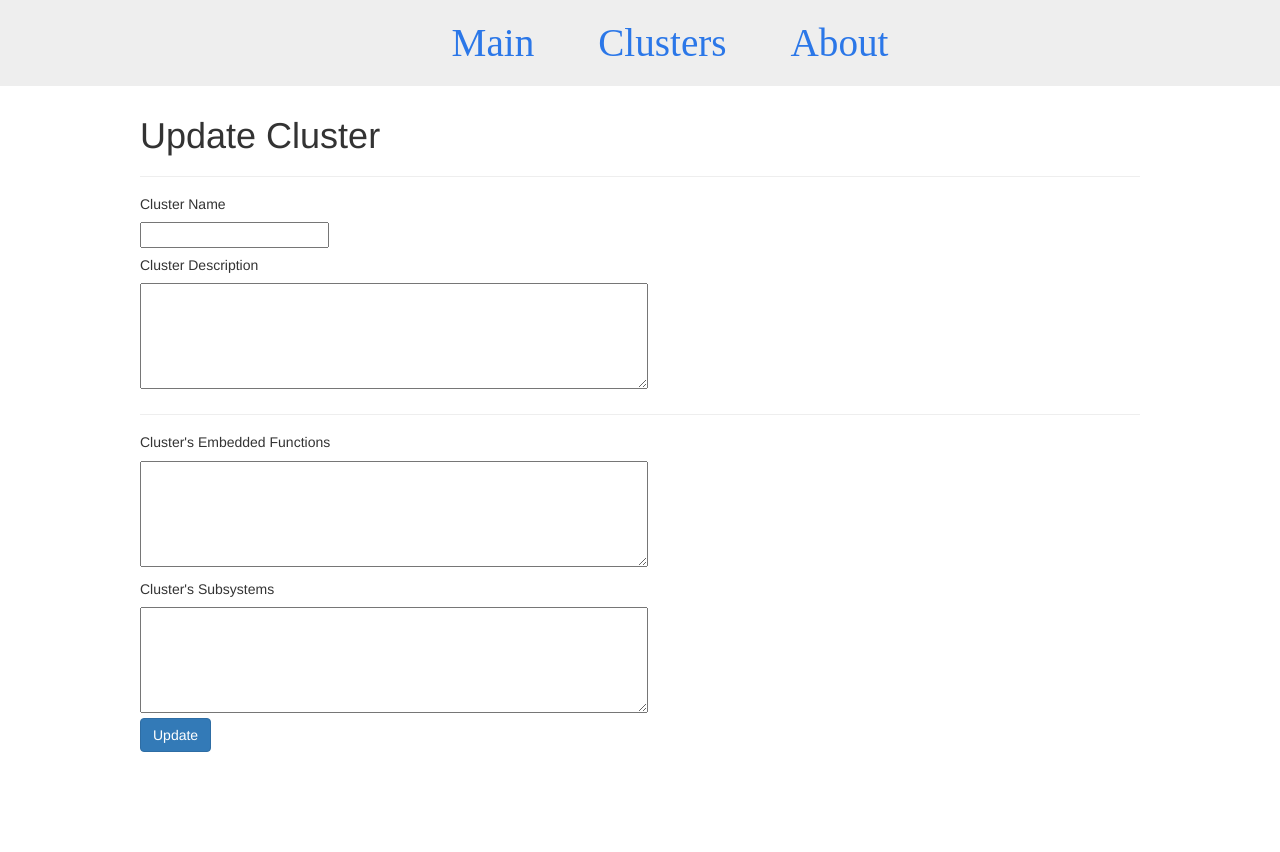
After one commit to Lab-Brat/flask_masque, a Flask app: template templates/cluster_update.html in a window 1280 px wide. The commit adds this page. Run offline with Flask 2, Linux system fonts and the light colour scheme; the template is opened without the code that fills it, so the values that code supplies are empty; some libraries are stand-ins or nearby versions.

Commit message:
add update method for cluster

```diff
--- a/app.py
+++ b/app.py
@@ -163,10 +163,21 @@ def cluster_new():
     else:
         return render_template('cluster_new.html')
 
+@app.route('/cluster_update/<int:id>', methods=['POST', 'GET'])
+def cluster_update(id):
+    cluster = CreateClusters.query.get_or_404(id)
+    if request.method == 'POST':
+        cluster.cluster = request.form['cluster']
+        cluster.description = request.form['description']
+        cluster.cluster_functions = request.form['cluster_functions']
+        cluster.cluster_subsystems = request.form['cluster_subsystems']
 
-@app.route('/cluster_update', methods=['POST', 'GET'])
-def cluster_update():
-    pass
+        db.session.commit()
+
+        return redirect('/cluster')
+    else:
+        return render_template('cluster_update.html', cluster=cluster)
+
 
 @app.route('/cluster_delete/<int:id>', methods=['POST', 'GET'])
 def cluster_delete(id):
--- a/templates/cluster.html
+++ b/templates/cluster.html
@@ -41,7 +41,7 @@
             <td>
                 <a href="/cluster_delete/{{cluster.id}}" onclick="return confirm('Are you sure you want to DELETE Cluster {{ cluster.id }}?')">Delete</a>
                 <br>
-                <a href="#">Update</a>
+                <a href="/cluster_update/{{cluster.id}}">Update</a>
             </td>
         </tr>
         {% endfor %}
--- a/templates/cluster_new.html
+++ b/templates/cluster_new.html
@@ -38,6 +38,4 @@
     </form>
 </div>
 
-<br><br><br><br>
-
 {% endblock %}
--- /dev/null
+++ b/templates/cluster_update.html
@@ -0,0 +1,41 @@
+{% extends 'base.html' %}
+
+{% block head %}
+<title>Cluster Update</title>
+{% endblock %}
+
+{% block body %}
+<div class="content">
+    <h1 style="text-align: left">Update Cluster</h1>
+    <hr/>
+
+    <form action="/cluster_update/{{ cluster.id }}" method="POST">
+        <section>
+            <h5>Cluster Name</h5>
+            <input type="text" name="cluster" value="{{cluster.cluster}}"/>
+        </section>
+
+        <section>
+            <h5>Cluster Description</h5>
+            <textarea name="description" rows="5" cols="60">{{cluster.description}}</textarea>
+        </section>
+        <hr/>
+
+        <section>
+            <h5>Cluster's Embedded Functions</h5>
+            <textarea name="cluster_functions" rows="5" cols="60" required>{{cluster.cluster_functions}}</textarea>
+        </section>
+
+        <section>
+            <h5>Cluster's Subsystems</h5>
+            <textarea name="cluster_subsystems" rows="5" cols="60" required>{{cluster.cluster_subsystems}}</textarea>
+        </section>
+
+        <section>
+            <button type="submit" class="btn btn-primary">Update</button>
+        </section><br/>
+
+    </form>
+</div>
+
+{% endblock %}
```
